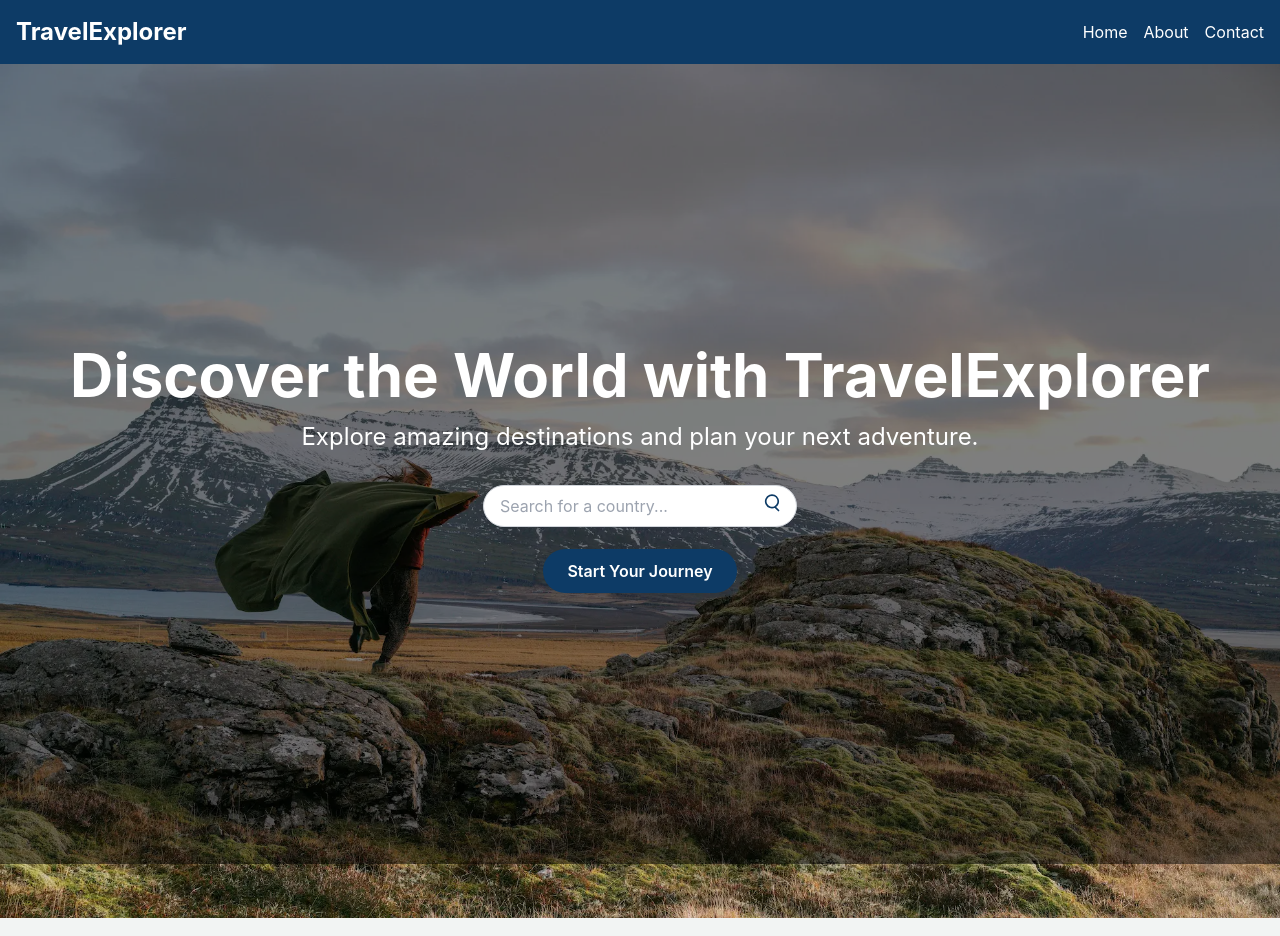
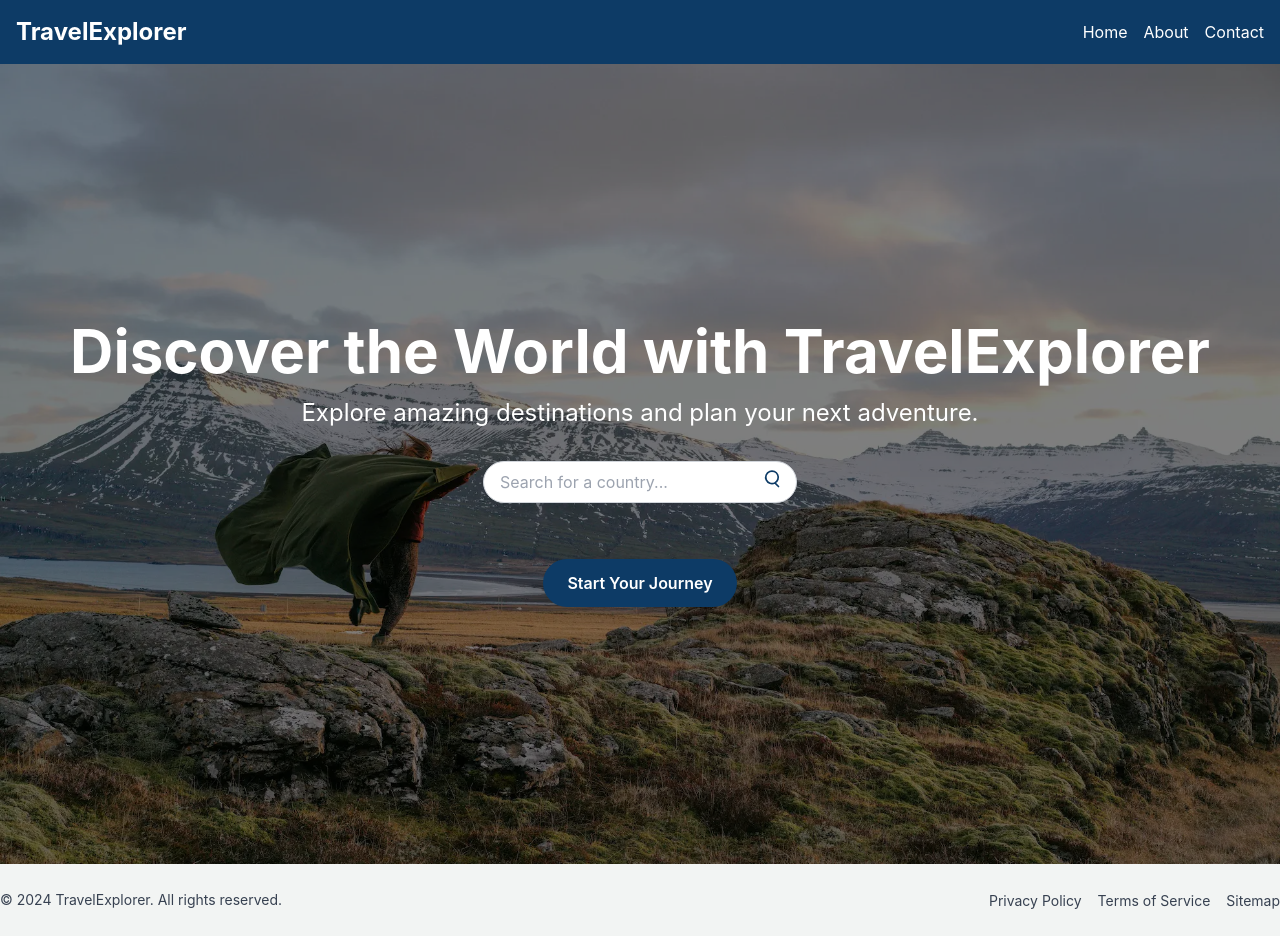
Before and after one commit to aulakh-savreet/TravelExplorer_cprg306, a Next.js app: page / in a window 1280 px wide. Built offline with nearby package versions, Linux system fonts and the light colour scheme.

Commit message:
fixed errors

```diff
--- a/app/components/Hero.js
+++ b/app/components/Hero.js
@@ -1,3 +1,5 @@
+// components/Hero.js
+
 import Link from 'next/link';
 import SearchBar from './SearchBar';
 
@@ -8,12 +10,8 @@ export default function Hero() {
       <img
         src="/images/Travel.webp"
         alt="Beautiful Travel Destination"
-        layout="fill"
-        objectFit="cover"
-        quality={75}
-        priority
-        placeholder="blur"
-        blurDataURL="/images/Travel-blur.webp"
+        className="absolute inset-0 w-full h-full object-cover"
+        loading="eager"
       />
 
       {/* Overlay */}
@@ -30,10 +28,10 @@ export default function Hero() {
 
         <SearchBar />
 
-        <Link href="/search">
-          <span className="bg-primary hover:bg-secondary text-white font-semibold py-3 px-6 rounded-full transition-colors duration-300 focus:outline-none focus:ring-2 focus:ring-secondary mt-6 cursor-pointer">
+        <Link href="/search" passHref>
+          <button className="bg-primary hover:bg-secondary text-white font-semibold py-3 px-6 rounded-full transition-colors duration-300 focus:outline-none focus:ring-2 focus:ring-secondary mt-6">
             Start Your Journey
-          </span>
+          </button>
         </Link>
       </div>
     </section>
--- a/app/components/NewsList.js
+++ b/app/components/NewsList.js
@@ -1,6 +1,7 @@
 'use client';
 
 import { useEffect, useState } from 'react';
+import Link from 'next/link';
 import axios from 'axios';
 
 export default function NewsList({ countryName }) {
@@ -48,7 +49,7 @@ export default function NewsList({ countryName }) {
       <h2 className="text-2xl font-bold mb-4">Latest News in {countryName}</h2>
       <div className="grid grid-cols-1 md:grid-cols-2 gap-6">
         {articles.map((article, index) => (
-          <a
+          <Link
             key={index}
             href={article.url}
             target="_blank"
@@ -62,7 +63,6 @@ export default function NewsList({ countryName }) {
                 width={500}
                 height={300}
                 className="w-full h-48 object-cover"
-                priority={false}
               />
             )}
             <div className="p-4">
@@ -70,7 +70,7 @@ export default function NewsList({ countryName }) {
               <p className="text-gray-600 mb-4">{article.description}</p>
               <p className="text-sm text-gray-500">{new Date(article.publishedAt).toLocaleDateString()}</p>
             </div>
-          </a>
+          </Link>
         ))}
       </div>
     </div>
--- a/app/country/page.js
+++ b/app/country/page.js
@@ -1,5 +1,3 @@
-// app/country/page.js
-
 'use client';
 
 import { Suspense, useEffect, useState } from 'react';
@@ -11,7 +9,6 @@ import NewsList from '../components/NewsList';
 import dynamic from 'next/dynamic';
 import RegionSelector from '../components/RegionSelector';
 
-// Dynamically import MapComponent with SSR disabled
 const MapComponent = dynamic(() => import('../components/MapComponent'), {
   ssr: false,
 });
--- a/next.config.js
+++ b/next.config.js
@@ -2,10 +2,7 @@
 
 /** @type {import('next').NextConfig} */
 const nextConfig = {
-    reactStrictMode: true,
-    images: {
-      domains: ['flagcdn.com', 'openweathermap.org'],
-    },
-  };
+  reactStrictMode: true,
+};
 
-  module.exports = nextConfig;
+module.exports = nextConfig;
--- a/tailwind.config.js
+++ b/tailwind.config.js
@@ -1,5 +1,6 @@
+// tailwind.config.js
+
 module.exports = {
-  darkMode: 'class', // Enables dark mode
   content: [
     './app/**/*.{js,jsx,ts,tsx}',
     './components/**/*.{js,jsx,ts,tsx}',
@@ -12,7 +13,7 @@ module.exports = {
         accent: '#F4D35E',     // Bright Yellow for energy and excitement
         highlight: '#EE964B',  // Warm Orange for exploration and vibrance
         neutral: '#F2F4F3',    // Soft Gray-White for clean backgrounds
-        dark: '#2E2F2F',       // Charcoal Gray for dark mode themes
+        // Removed 'dark' color as dark mode is disabled
         success: '#7CB518',    // Vibrant Green for positivity
         warning: '#C72C41',    // Deep Red for alerts or warnings
       },
```
